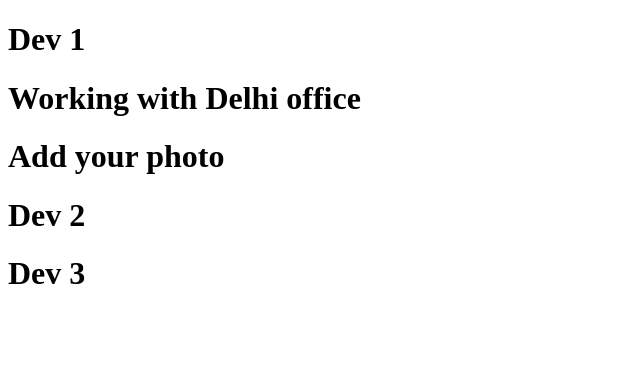
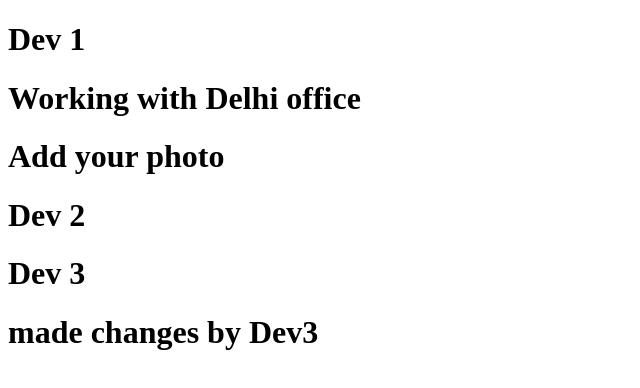
Before and after one commit to CEIT123/Demo, a plain HTML site: page index.html in a window 1280 px wide. Shown: the whole page, without its empty margins (0-640 px from the left). Drawn offline with Linux system fonts and the light colour scheme.

Commit message:
by dev3 again

```diff
--- a/index.html
+++ b/index.html
@@ -7,6 +7,6 @@
 <h1>Add your photo</h1>
 <h1>Dev 2</h1>
 <h1>Dev 3</h1>
-
+<h1> made changes by Dev3</h1>
 </body>
 </html>
```
